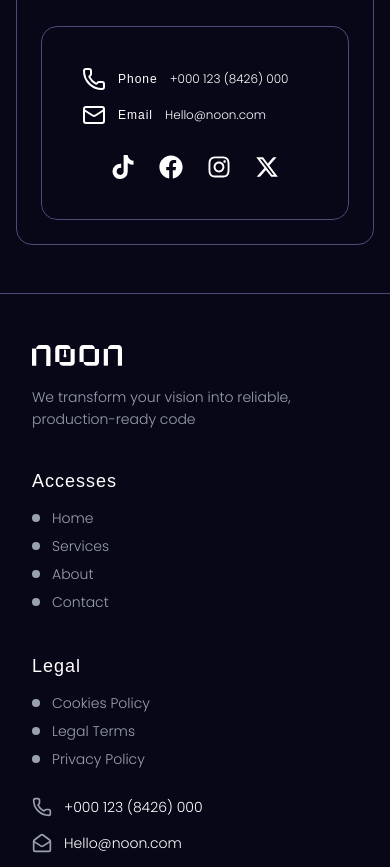
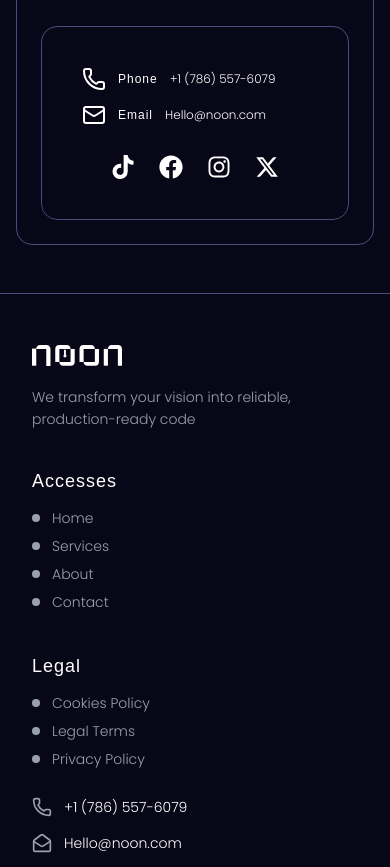
Before and after one commit to nooncode-tech/noon-web, a Next.js app: page /contact in a window 390 px wide. Shown: the part 1026-1893 px from the top of the page. Built offline with nearby package versions, Linux system fonts and the light colour scheme; no server answers; a web font is replaced by a local one.

Commit message:
feat(contact-info): add contact phone number

```diff
--- a/src/app/contact/page.tsx
+++ b/src/app/contact/page.tsx
@@ -147,7 +147,7 @@ export default function Contact() {
                                     >
                                         <Phone className="size-6 md:size-7" /> {/* Ajuste de tamaño de icono */}
                                         <span className="Riosark">Phone</span>
-                                        <span>+000 123 (8426) 000</span>
+                                        <span>+1 (786) 557-6079</span>
                                     </Link>
                                 </span>
 
--- a/src/components/layout/Footer.tsx
+++ b/src/components/layout/Footer.tsx
@@ -115,7 +115,7 @@ const Footer: React.FC = () => {
                 className="flex items-center gap-3 hover:text-white transition-colors duration-200"
               >
                 <Phone className="size-5 text-gray-400" />
-                <span className="text-white text-sm">+000 123 (8426) 000</span>
+                <span className="text-white text-sm">+1 (786) 557-6079</span>
               </Link>
             </div>
             <div className="flex items-center space-x-3">
```
